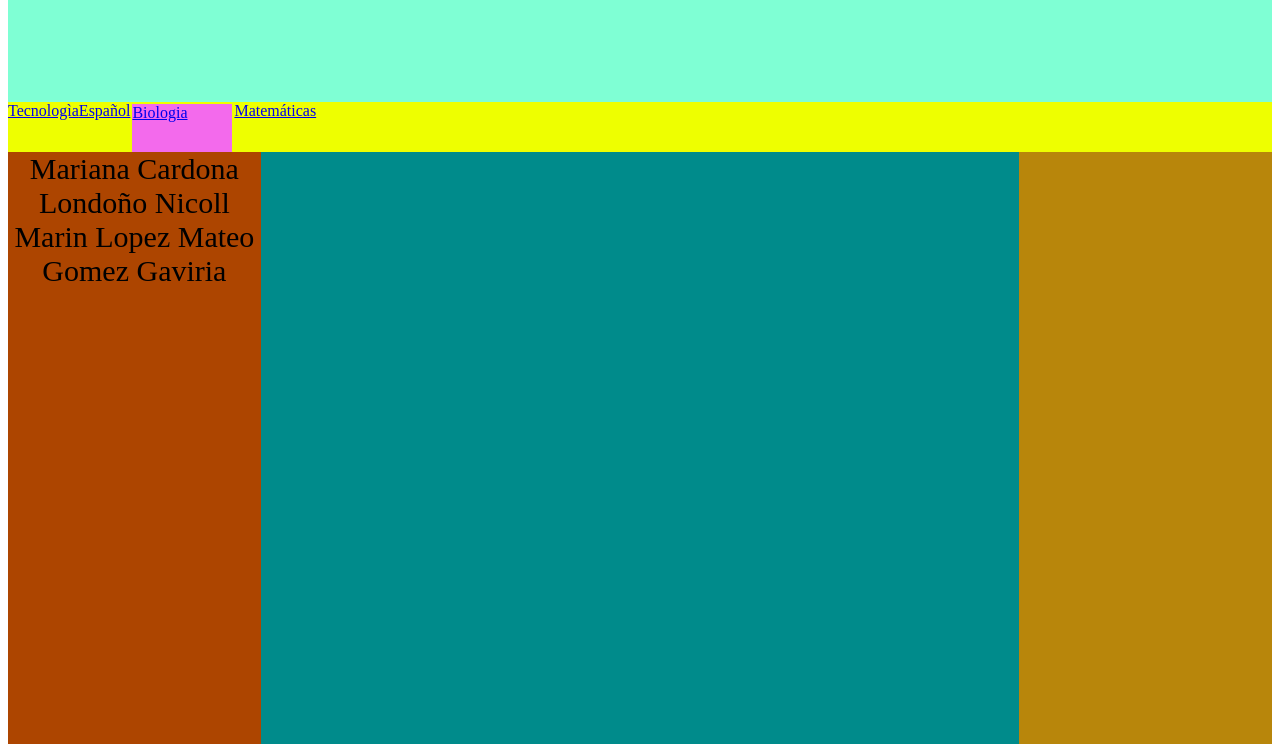
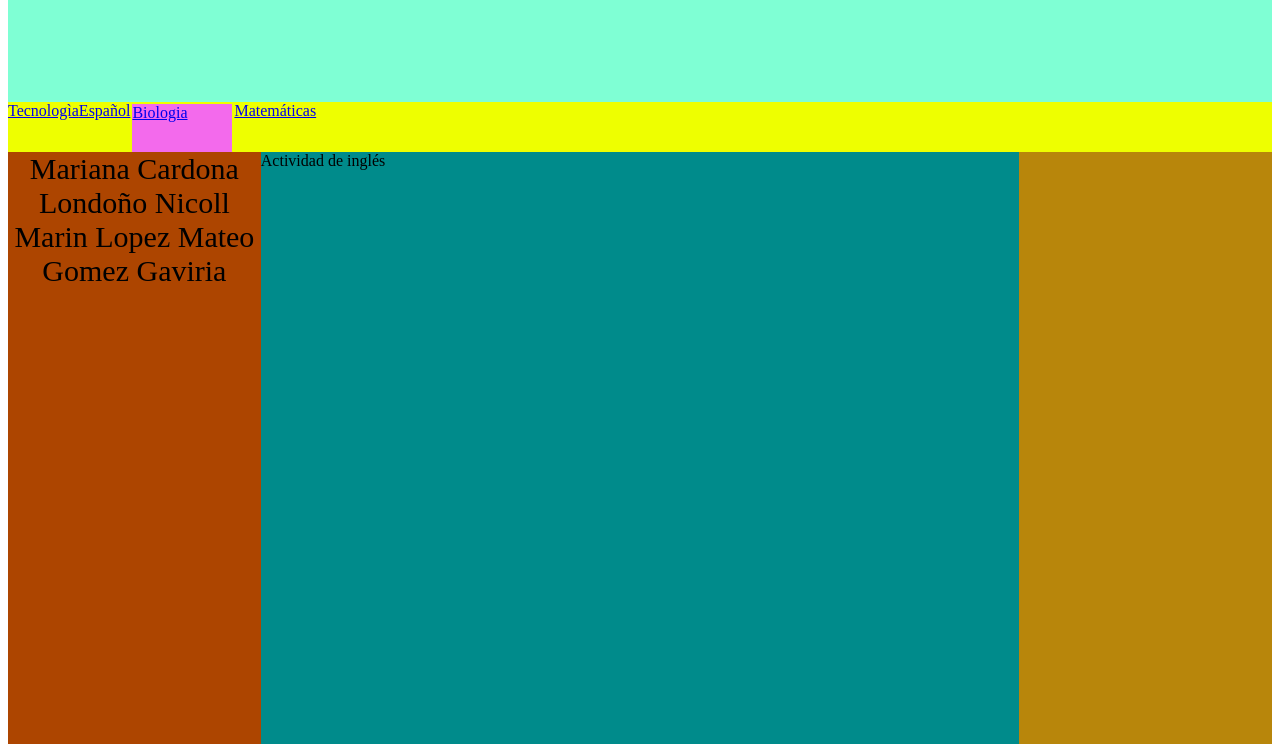
Before and after one commit to dew458/pagina-8-6, a plain HTML site: page Ingles.html in a window 1280 px wide. Shown: the part 56-800 px from the top of the page. Drawn offline with Linux system fonts and the light colour scheme.

Commit message:
Actualización cuatro

```diff
--- a/Ingles.html
+++ b/Ingles.html
@@ -36,7 +36,7 @@
         Mateo Gomez Gaviria
     </div>
 <div class="centro">
-
+Actividad de inglés
 
 </div>
 <div class="derecha"></div>
```
